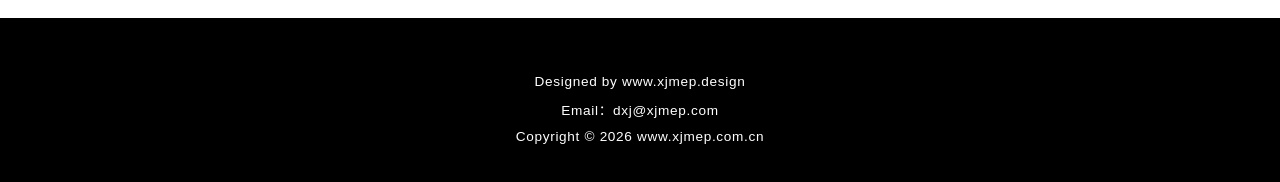
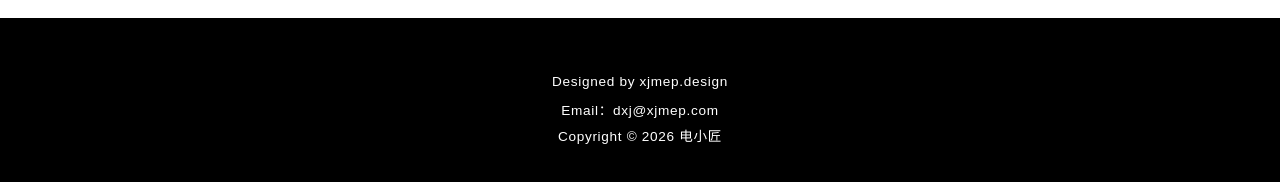
Before and after one commit to xjmep/xj.github.io, a plain HTML site: page index.html in a window 1280 px wide. Shown: the part 1036-1218 px from the top of the page. Drawn offline with Linux system fonts and the light colour scheme; a web font is replaced by a local one.

Commit message:
Add files via upload

```diff
--- a/index.html
+++ b/index.html
@@ -140,9 +140,9 @@
 </section>
 
 <footer id="contact">
-  <small style="margin-top:6px;">Designed by www.xjmep.design</small>
+  <small style="margin-top:6px;">Designed by xjmep.design</small>
   <small style="margin-top:6px;">Email：dxj@xjmep.com</small>
-  <small style="margin-top:2px;">Copyright © 2026 www.xjmep.com.cn</small>
+  <small style="margin-top:2px;">Copyright © 2026 电小匠</small>
 </footer>
 
 <div id="qr-modal" onclick="if(event.target===this)this.style.display='none'">
```
